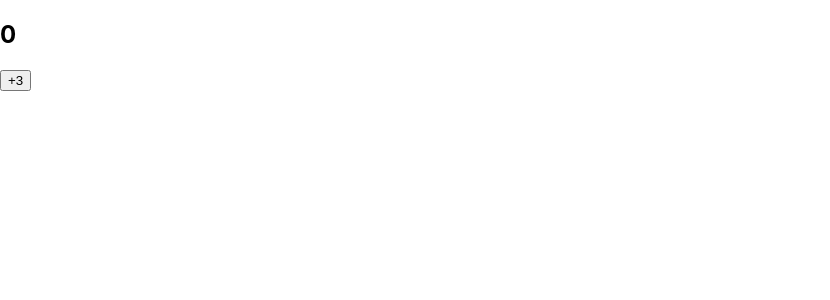
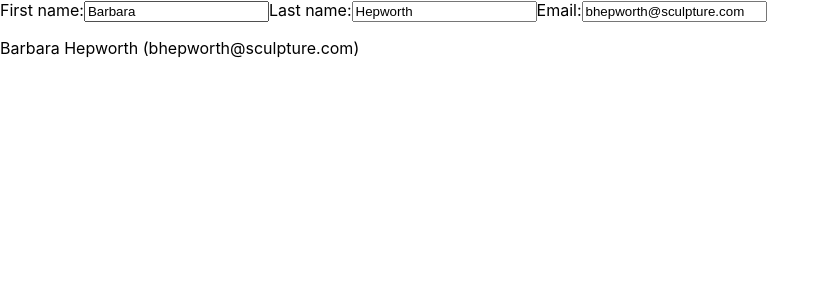
Before and after one commit to ththory/react-study, a React (Create React App) app: page / in a window 1280 px wide. Shown: the top 300 px of the page, without its empty margins (0-830 px from the left). Built offline with nearby package versions, Linux system fonts and the light colour scheme.

Commit message:
Add: updating-objects-in-state

```diff
--- a/src/App.js
+++ b/src/App.js
@@ -1,9 +1,10 @@
 import "./App.css";
-import Counter from "./queueing-a-series-of-state-updates/Counter";
+import Form from "./updating-objects-in-state/Form";
+import MovingDot from "./updating-objects-in-state/MovingDot";
 function App() {
     return (
         <section>
-            <Counter></Counter>
+            <Form></Form>
         </section>
     );
 }
--- /dev/null
+++ b/src/updating-objects-in-state/Form.js
@@ -0,0 +1,56 @@
+import { useState } from "react";
+
+export default function Form() {
+    const [person, setPerson] = useState({
+        firstName: "Barbara",
+        lastName: "Hepworth",
+        email: "bhepworth@sculpture.com",
+    });
+
+    function handleFirstNameChange(e) {
+        setPerson({
+            ...person,
+            firstName: e.target.value,
+        });
+    }
+
+    function handleLastNameChange(e) {
+        setPerson({
+            ...person,
+            lastName: e.target.value,
+        });
+    }
+
+    function handleEmailChange(e) {
+        setPerson({
+            ...person,
+            email: e.target.value,
+        });
+    }
+
+    return (
+        <>
+            <label>
+                First name:
+                <input
+                    value={person.firstName}
+                    onChange={handleFirstNameChange}
+                />
+            </label>
+            <label>
+                Last name:
+                <input
+                    value={person.lastName}
+                    onChange={handleLastNameChange}
+                />
+            </label>
+            <label>
+                Email:
+                <input value={person.email} onChange={handleEmailChange} />
+            </label>
+            <p>
+                {person.firstName} {person.lastName} ({person.email})
+            </p>
+        </>
+    );
+}
--- /dev/null
+++ b/src/updating-objects-in-state/MovingDot.js
@@ -0,0 +1,35 @@
+import { useState } from "react";
+export default function MovingDot() {
+    const [position, setPosition] = useState({
+        x: 0,
+        y: 0,
+    });
+    return (
+        <div
+            onPointerMove={(e) => {
+                setPosition({
+                    x: e.clientX,
+                    y: e.clientY,
+                });
+            }}
+            style={{
+                position: "relative",
+                width: "100vw",
+                height: "100vh",
+            }}
+        >
+            <div
+                style={{
+                    position: "absolute",
+                    backgroundColor: "red",
+                    borderRadius: "50%",
+                    transform: `translate(${position.x}px, ${position.y}px)`,
+                    left: -10,
+                    top: -10,
+                    width: 20,
+                    height: 20,
+                }}
+            />
+        </div>
+    );
+}
```
Also changed, not shown: src/updating-objects-in-state/memo.md (added, +13 -0 lines).
